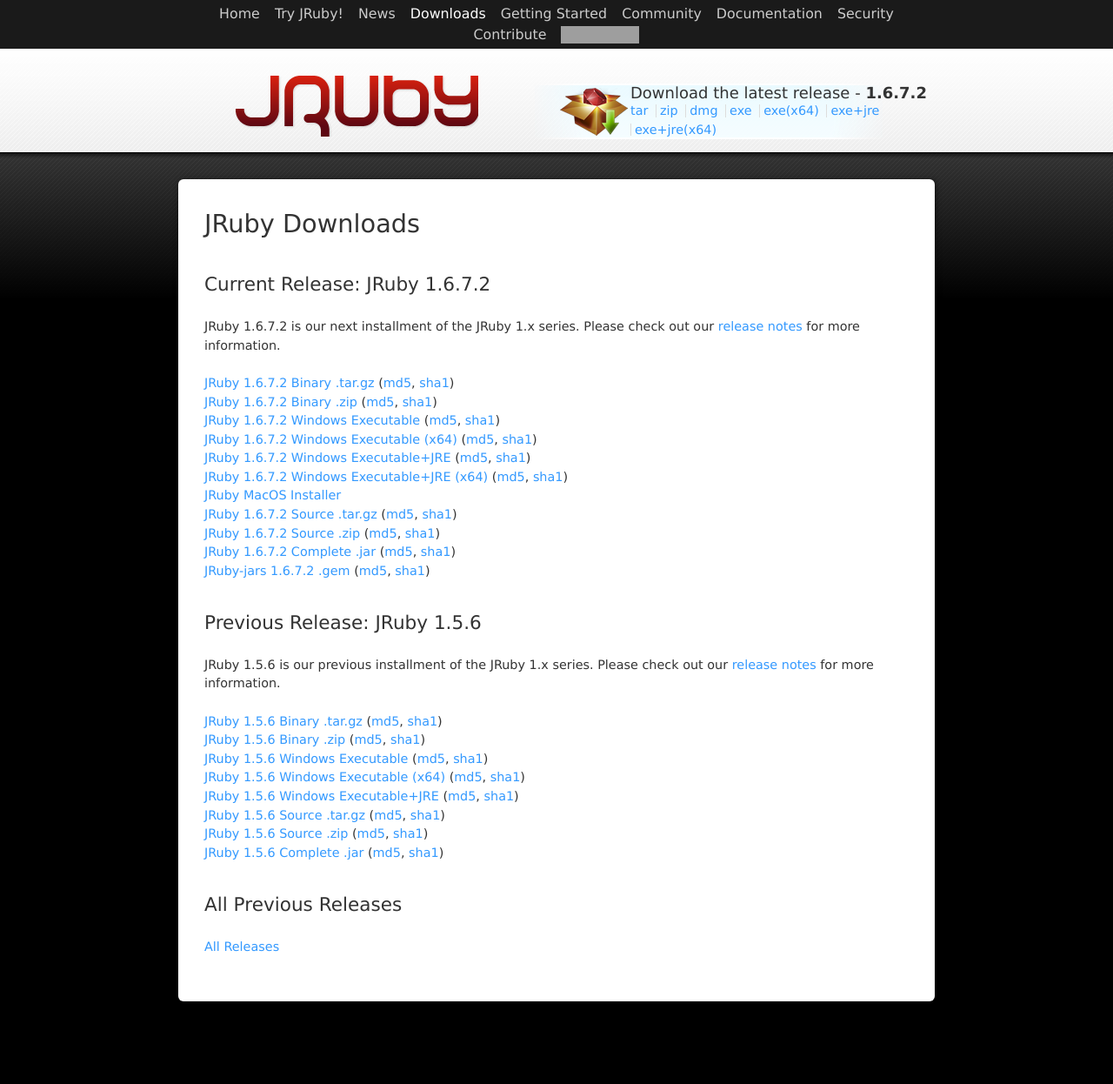
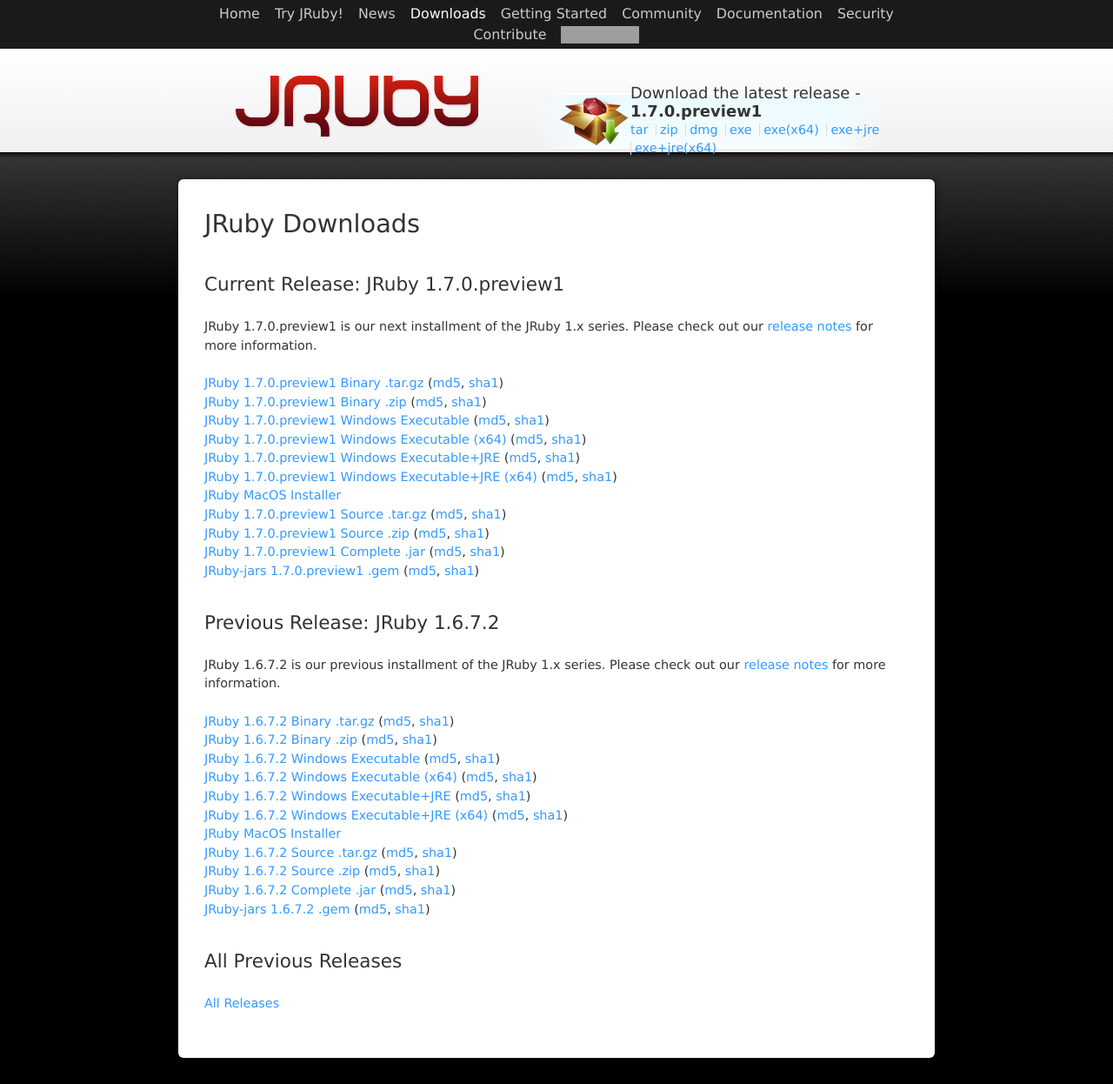
Before and after one commit to towynlin/jruby.github.com, a Jekyll site: the page built from www/download.html, in a window 1280 px wide. Shown: the whole page at 87% size. Built offline with Jekyll 4.4.1, drawn with Linux system fonts in a browser that asks for light colours; Markdown is read by kramdown in place of the engine named in the settings; before the commit the page ends 1181 px from its top, so only the background shows below that; grey boxes are pictures that could not be loaded.

Commit message:
Fix 1.6.7.2 release notes

```diff
--- a/_config.yml
+++ b/_config.yml
@@ -13,15 +13,15 @@
   png_url:    /images/latex
 # JRuby-specific info here; goes into the "site" jekyll variable
 release:
-  url: /2012/05/01/jruby-1-6-7-2
-  version: 1.6.7.2
-  tar: http://jruby.org.s3.amazonaws.com/downloads/1.6.7.2/jruby-bin-1.6.7.2.tar.gz
-  zip: http://jruby.org.s3.amazonaws.com/downloads/1.6.7.2/jruby-bin-1.6.7.2.zip
-  exe: http://jruby.org.s3.amazonaws.com/downloads/1.6.7.2/jruby_windows_1_6_7_2.exe
-  exe64: http://jruby.org.s3.amazonaws.com/downloads/1.6.7.2/jruby_windows_x64_1_6_7_2.exe
-  exejre: http://jruby.org.s3.amazonaws.com/downloads/1.6.7.2/jruby_windowsjre_1_6_7_2.exe
-  exejre64: http://jruby.org.s3.amazonaws.com/downloads/1.6.7.2/jruby_windows_x64_jre_1_6_7_2.exe
-  dmg: http://jruby.org.s3.amazonaws.com/downloads/1.6.7.2/JRuby-1.6.7.2.dmg
+  url: /2012/05/21/jruby-1-7-0-preview1
+  version: 1.7.0.preview1
+  tar: http://jruby.org.s3.amazonaws.com/downloads/1.7.0.preview1/jruby-bin-1.7.0.preview1.tar.gz
+  zip: http://jruby.org.s3.amazonaws.com/downloads/1.7.0.preview1/jruby-bin-1.7.0.preview1.zip
+  exe: http://jruby.org.s3.amazonaws.com/downloads/1.7.0.preview1/jruby_windows_1_7_0_preview1.exe
+  exe64: http://jruby.org.s3.amazonaws.com/downloads/1.7.0.preview1/jruby_windows_x64_1_7_0_preview1.exe
+  exejre: http://jruby.org.s3.amazonaws.com/downloads/1.7.0.preview1/jruby_windowsjre_1_7_0_preview1.exe
+  exejre64: http://jruby.org.s3.amazonaws.com/downloads/1.7.0.preview1/jruby_windows_x64_jre_1_7_0_preview1.exe
+  dmg: http://jruby.org.s3.amazonaws.com/downloads/1.7.0.preview1/JRuby-1.7.0.preview1.dmg
 urls:
   s3: http://jruby.org.s3.amazonaws.com/downloads
   tryjruby: http://jruby.org.s3.amazonaws.com/tryjruby
--- a/www/download.html
+++ b/www/download.html
@@ -4,9 +4,38 @@
 ---
 <h1 id='jruby_downloads'>JRuby Downloads</h1>
 
-<h2 id='current_release_jruby_1672'>Current Release: JRuby 1.6.7.2</h2>
+<h2 id='current_release_jruby_170preview1'>Current Release: JRuby 1.7.0.preview1</h2>
 
-<p>JRuby 1.6.7.2 is our next installment of the JRuby 1.x series. Please check out our <a href='/2012/05/01/jruby-1-6-7-2'>release notes</a> for more information.</p>
+<p>JRuby 1.7.0.preview1 is our next installment of the JRuby 1.x series. Please check out our <a href='/2012/05/21/jruby-1-7-0-preview1'>release notes</a> for more information.</p>
+
+<p class="trackDownloads">
+<a href='{{ site.urls.s3 }}/1.7.0.preview1/jruby-bin-1.7.0.preview1.tar.gz'>JRuby 1.7.0.preview1 Binary .tar.gz</a>
+(<a href='{{ site.urls.s3 }}/1.7.0.preview1/jruby-bin-1.7.0.preview1.tar.gz.md5'>md5</a>, <a href='{{ site.urls.s3 }}/1.7.0.preview1/jruby-bin-1.7.0.preview1.tar.gz.sha1'>sha1</a>)<br />
+<a href='{{ site.urls.s3 }}/1.7.0.preview1/jruby-bin-1.7.0.preview1.zip'>JRuby 1.7.0.preview1 Binary .zip</a>
+(<a href='{{ site.urls.s3 }}/1.7.0.preview1/jruby-bin-1.7.0.preview1.zip.md5'>md5</a>, <a href='{{ site.urls.s3 }}/1.7.0.preview1/jruby-bin-1.7.0.preview1.zip.sha1'>sha1</a>)<br />
+<a href='{{ site.urls.s3 }}/1.7.0.preview1/jruby_windows_1_7_0_preview1.exe'>JRuby 1.7.0.preview1 Windows Executable</a>
+(<a href='{{ site.urls.s3 }}/1.7.0.preview1/jruby_windows_1_7_0_preview1.exe.md5'>md5</a>, <a href='{{ site.urls.s3 }}/1.7.0.preview1/jruby_windows_1_7_0_preview1.exe.sha1'>sha1</a>)<br />
+<a href='{{ site.urls.s3 }}/1.7.0.preview1/jruby_windows_x64_1_7_0_preview1.exe'>JRuby 1.7.0.preview1 Windows Executable (x64)</a>
+(<a href='{{ site.urls.s3 }}/1.7.0.preview1/jruby_windows_x64_1_7_0_preview1.exe.md5'>md5</a>, <a href='{{ site.urls.s3 }}/1.7.0.preview1/jruby_windows_x64_1_7_0_preview1.exe.sha1'>sha1</a>)<br />
+<a href='{{ site.urls.s3 }}/1.7.0.preview1/jruby_windowsjre_1_7_0_preview1.exe'>JRuby 1.7.0.preview1 Windows Executable+JRE</a>
+(<a href='{{ site.urls.s3 }}/1.7.0.preview1/jruby_windowsjre_1_7_0_preview1.exe.md5'>md5</a>, <a href='{{ site.urls.s3 }}/1.7.0.preview1/jruby_windowsjre_1_7_0_preview1.exe.sha1'>sha1</a>)<br />
+<a href='{{ site.urls.s3 }}/1.7.0.preview1/jruby_windows_x64_jre_1_7_0_preview1.exe'>JRuby 1.7.0.preview1 Windows Executable+JRE (x64)</a>
+(<a href='{{ site.urls.s3 }}/1.7.0.preview1/jruby_windows_x64_jre_1_7_0_preview1.exe.md5'>md5</a>, <a href='{{ site.urls.s3 }}/1.7.0.preview1/jruby_windows_x64_jre_1_7_0_preview1.exe.sha1'>sha1</a>)<br />
+<a href='{{ site.urls.s3 }}/1.7.0.preview1/JRuby-1.7.0.preview1.dmg'>JRuby MacOS Installer</a><br />
+<a href='{{ site.urls.s3 }}/1.7.0.preview1/jruby-src-1.7.0.preview1.tar.gz'>JRuby 1.7.0.preview1 Source .tar.gz</a>
+(<a href='{{ site.urls.s3 }}/1.7.0.preview1/jruby-src-1.7.0.preview1.tar.gz.md5'>md5</a>, <a href='{{ site.urls.s3 }}/1.7.0.preview1/jruby-src-1.7.0.preview1.tar.gz.sha1'>sha1</a>)<br />
+<a href='{{ site.urls.s3 }}/1.7.0.preview1/jruby-src-1.7.0.preview1.zip'>JRuby 1.7.0.preview1 Source .zip</a>
+(<a href='{{ site.urls.s3 }}/1.7.0.preview1/jruby-src-1.7.0.preview1.zip.md5'>md5</a>, <a href='{{ site.urls.s3 }}/1.7.0.preview1/jruby-src-1.7.0.preview1.zip.sha1'>sha1</a>)<br />
+<a href='{{ site.urls.s3 }}/1.7.0.preview1/jruby-complete-1.7.0.preview1.jar'>JRuby 1.7.0.preview1 Complete .jar</a>
+(<a href='{{ site.urls.s3 }}/1.7.0.preview1/jruby-complete-1.7.0.preview1.jar.md5'>md5</a>, <a href='{{ site.urls.s3 }}/1.7.0.preview1/jruby-complete-1.7.0.preview1.jar.sha1'>sha1</a>)<br />
+<a href='{{ site.urls.s3 }}/1.7.0.preview1/jruby-jars-1.7.0.preview1.gem'>JRuby-jars 1.7.0.preview1 .gem</a>
+(<a href='{{ site.urls.s3 }}/1.7.0.preview1/jruby-jars-1.7.0.preview1.gem.md5'>md5</a>, <a href='{{ site.urls.s3 }}/1.7.0.preview1/jruby-jars-1.7.0.preview1.gem.sha1'>sha1</a>)<br />
+</p>
+
+<a name="1.6.7.2"></a>
+<h2 id='previous_release_jruby_1672'>Previous Release: JRuby 1.6.7.2</h2>
+
+<p>JRuby 1.6.7.2 is our previous installment of the JRuby 1.x series. Please check out our <a href='/2012/05/01/jruby-1-6-7-2'>release notes</a> for more information.</p>
 
 <p class="trackDownloads">
 <a href='{{ site.urls.s3 }}/1.6.7.2/jruby-bin-1.6.7.2.tar.gz'>JRuby 1.6.7.2 Binary .tar.gz</a>
@@ -32,30 +61,6 @@
 (<a href='{{ site.urls.s3 }}/1.6.7.2/jruby-jars-1.6.7.2.gem.md5'>md5</a>, <a href='{{ site.urls.s3 }}/1.6.7.2/jruby-jars-1.6.7.2.gem.sha1'>sha1</a>)<br />
 </p>
 
-<a name="1.5.6"></a>
-<h2 id='previous_release_jruby_156'>Previous Release: JRuby 1.5.6</h2>
-
-<p>JRuby 1.5.6 is our previous installment of the JRuby 1.x series. Please check out our <a href='/2010/12/03/jruby-1-5-6'>release notes</a> for more information.</p>
-
-<p class="trackDownloads">
-<a href='{{ site.urls.s3 }}/1.5.6/jruby-bin-1.5.6.tar.gz'>JRuby 1.5.6 Binary .tar.gz</a>
-(<a href='{{ site.urls.s3 }}/1.5.6/jruby-bin-1.5.6.tar.gz.md5'>md5</a>, <a href='{{ site.urls.s3 }}/1.5.6/jruby-bin-1.5.6.tar.gz.sha1'>sha1</a>)<br />
-<a href='{{ site.urls.s3 }}/1.5.6/jruby-bin-1.5.6.zip'>JRuby 1.5.6 Binary .zip</a>
-(<a href='{{ site.urls.s3 }}/1.5.6/jruby-bin-1.5.6.zip.md5'>md5</a>, <a href='{{ site.urls.s3 }}/1.5.6/jruby-bin-1.5.6.zip.sha1'>sha1</a>)<br />
-<a href='{{ site.urls.s3 }}/1.5.6/jruby_windows_1_5_6.exe'>JRuby 1.5.6 Windows Executable</a>
-(<a href='{{ site.urls.s3 }}/1.5.6/jruby_windows_1_5_6.exe.md5'>md5</a>, <a href='{{ site.urls.s3 }}/1.5.6/jruby_windows_1_5_6.exe.sha1'>sha1</a>)<br />
-<a href='{{ site.urls.s3 }}/1.5.6/jruby_windows_x64_1_5_6.exe'>JRuby 1.5.6 Windows Executable (x64)</a>
-(<a href='{{ site.urls.s3 }}/1.5.6/jruby_windows_x64_1_5_6.exe.md5'>md5</a>, <a href='{{ site.urls.s3 }}/1.5.6/jruby_windows_x64_1_5_6.exe.sha1'>sha1</a>)<br />
-<a href='{{ site.urls.s3 }}/1.5.6/jruby_windowsjre_1_5_6.exe'>JRuby 1.5.6 Windows Executable+JRE</a>
-(<a href='{{ site.urls.s3 }}/1.5.6/jruby_windowsjre_1_5_6.exe.md5'>md5</a>, <a href='{{ site.urls.s3 }}/1.5.6/jruby_windowsjre_1_5_6.exe.sha1'>sha1</a>)<br />
-<a href='{{ site.urls.s3 }}/1.5.6/jruby-src-1.5.6.tar.gz'>JRuby 1.5.6 Source .tar.gz</a>
-(<a href='{{ site.urls.s3 }}/1.5.6/jruby-src-1.5.6.tar.gz.md5'>md5</a>, <a href='{{ site.urls.s3 }}/1.5.6/jruby-src-1.5.6.tar.gz.sha1'>sha1</a>)<br />
-<a href='{{ site.urls.s3 }}/1.5.6/jruby-src-1.5.6.zip'>JRuby 1.5.6 Source .zip</a>
-(<a href='{{ site.urls.s3 }}/1.5.6/jruby-src-1.5.6.zip.md5'>md5</a>, <a href='{{ site.urls.s3 }}/1.5.6/jruby-src-1.5.6.zip.sha1'>sha1</a>)<br />
-<a href='{{ site.urls.s3 }}/1.5.6/jruby-complete-1.5.6.jar'>JRuby 1.5.6 Complete .jar</a>
-(<a href='{{ site.urls.s3 }}/1.5.6/jruby-complete-1.5.6.jar.md5'>md5</a>, <a href='{{ site.urls.s3 }}/1.5.6/jruby-complete-1.5.6.jar.sha1'>sha1</a>)<br />
-</p>
-
 <h2 id='previous_release_all'>All Previous Releases</h2>
 <p class="trackDownloads">
 <a href="/files/downloads/index.html">All Releases</a>
```
